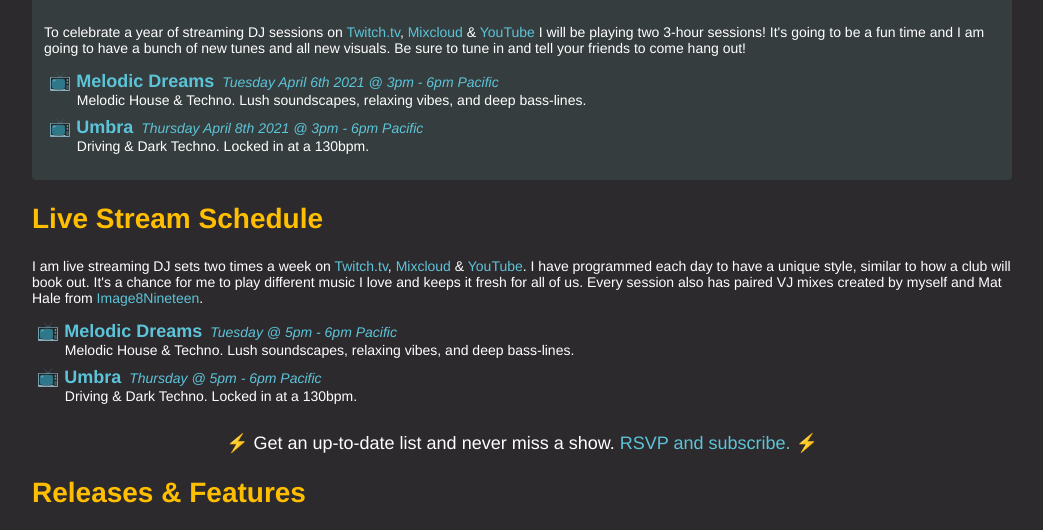
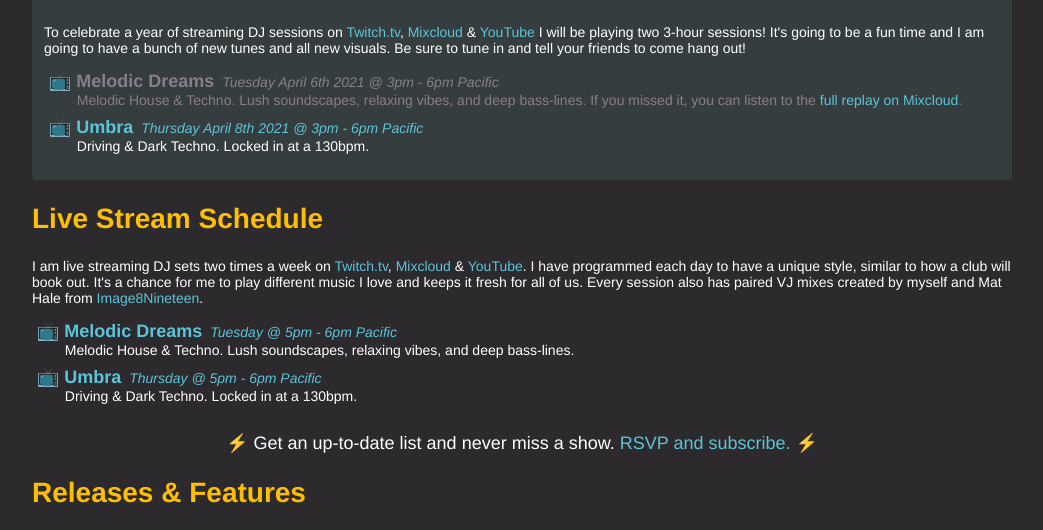
Before and after one commit to jameshalon/jameshalon.github.io, a plain HTML site: page index.html in a window 1280 px wide. Shown: the part 215-745 px from the top of the page, without its empty margins (118-1161 px from the left). Drawn offline with Linux system fonts and the light colour scheme.

Commit message:
Adding link to MD 50 stream

```diff
--- a/assets/main.css
+++ b/assets/main.css
@@ -34,6 +34,10 @@ a {
   list-style: none;
   padding: 0;
   margin: 0;
+}
+
+.stream-list .past {
+  color: #887e8b;
 }
 
 .stream-list li {
--- a/index.html
+++ b/index.html
@@ -95,16 +95,18 @@
           to tune in and tell your friends to come hang out!
         </p>
         <ul class="stream-list">
-          <li>
-            <a href="https://www.twitch.tv/jameshalon">
-              <span class="stream-title">Melodic Dreams</span>
-              <span class="stream-time"
-                >Tuesday April 6th 2021 @ 3pm - 6pm Pacific</span
-              >
-            </a>
+          <li class="past">
+            <span class="stream-title">Melodic Dreams</span>
+            <span class="stream-time"
+              >Tuesday April 6th 2021 @ 3pm - 6pm Pacific</span
+            >
             <div class="stream-desc">
               Melodic House & Techno. Lush soundscapes, relaxing vibes, and deep
-              bass-lines.
+              bass-lines. If you missed it, you can listen to the
+              <a
+                href="https://www.mixcloud.com/JamesHalon/a-year-of-melodic-dreams-melodic-house-techno-20210406-2154/"
+                >full replay on Mixcloud</a
+              >.
             </div>
           </li>
           <li>
```
